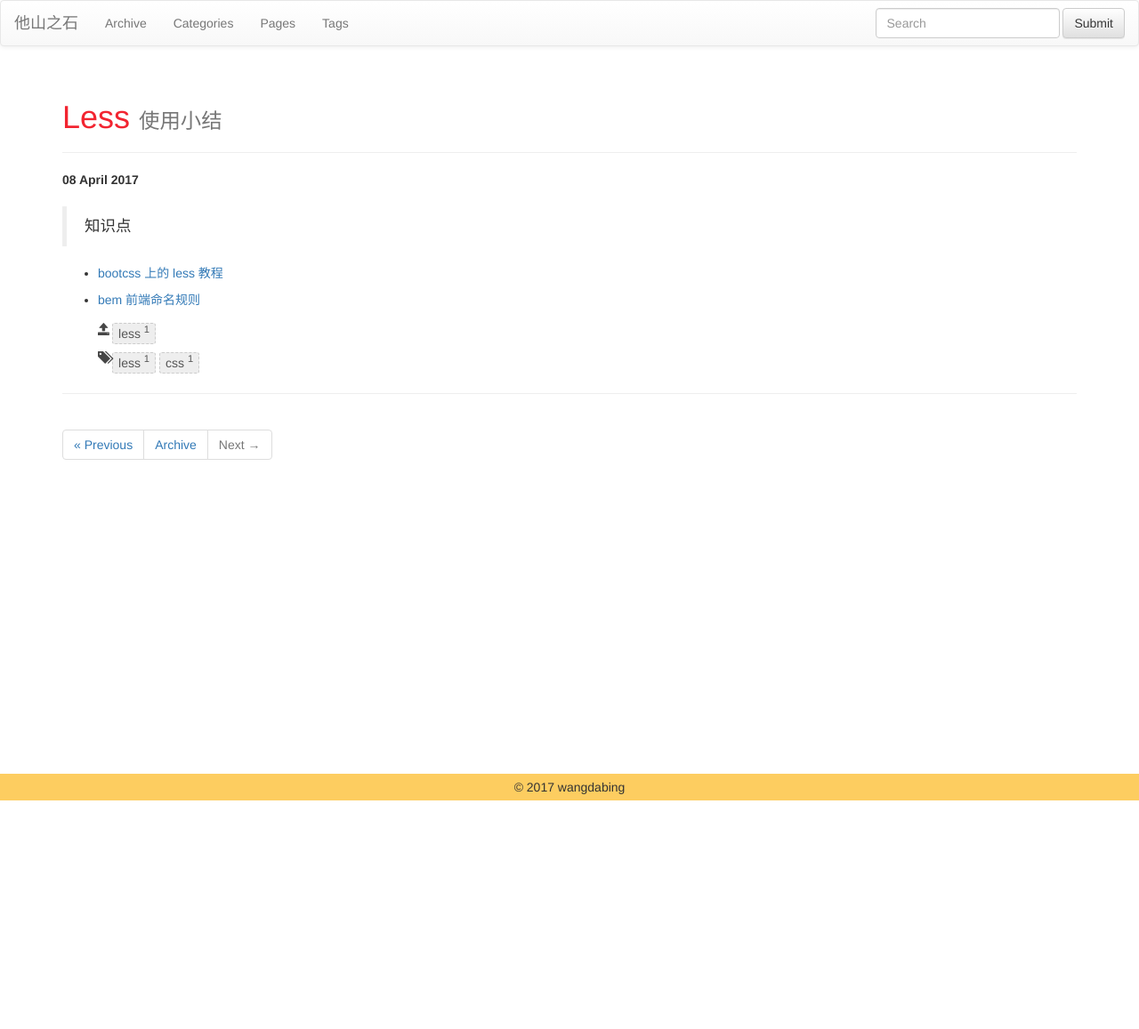
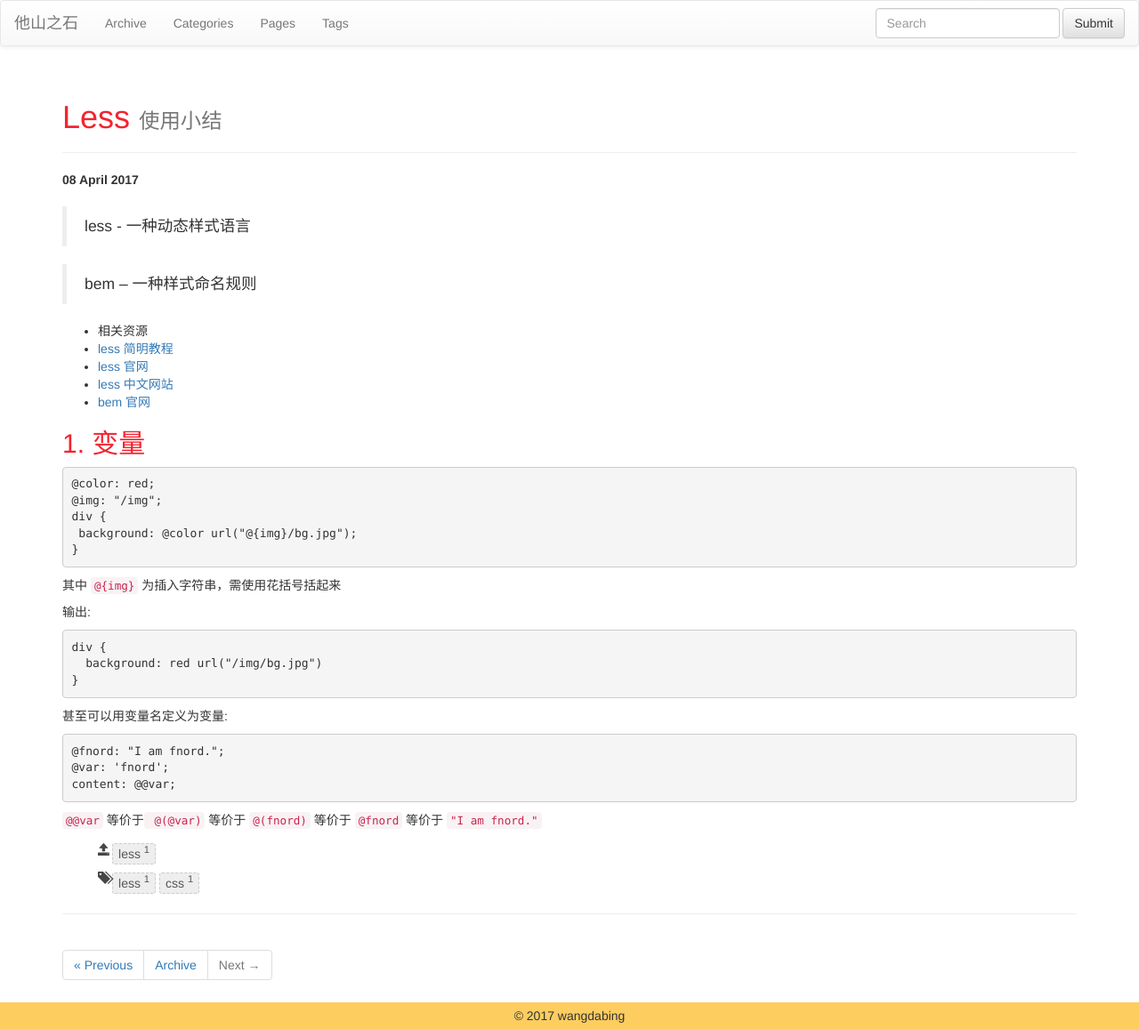
Before and after one commit to wangdabing/wangdabing.github.io, a Jekyll site: the page built from _posts/2017-04-08-less.md, in a window 1280 px wide. Shown: the whole page at 89% size. Built offline with Jekyll 4.4.1, drawn with Linux system fonts in a browser that asks for light colours; nearby versions of some CDN libraries; before the commit the page ends 900 px from its top, so only the background shows below that.

Commit message:
Update 2017-04-08-less.md

````diff
--- a/_posts/2017-04-08-less.md
+++ b/_posts/2017-04-08-less.md
@@ -4,11 +4,42 @@ category : less
 tagline: "使用小结"
 tags : [less, css]
 ---
+> less - 一种动态样式语言
 
-{% include JB/setup %}
+> bem -- 一种样式命名规则
 
-> 知识点
+* 相关资源
+ * [less 简明教程](http://www.bootcss.com/p/lesscss/)
+ * [less 官网](http://lesscss.org/)
+ * [less 中文网站](http://less.bootcss.com/)
+ * [bem 官网](http://getbem.com/)
 
-* [bootcss 上的 less 教程](http://www.bootcss.com/p/lesscss/)
 
-* [bem 前端命名规则](http://getbem.com/introduction/)
+## 1. 变量
+
+```less
+@color: red;
+@img: "/img";
+div {
+ background: @color url("@{img}/bg.jpg");
+}
+```
+其中 `@{img}` 为插入字符串，需使用花括号括起来
+
+输出:
+
+```css
+div {
+  background: red url("/img/bg.jpg")
+}
+```
+
+甚至可以用变量名定义为变量:
+
+```less
+@fnord: "I am fnord.";
+@var: 'fnord';
+content: @@var;
+```
+
+`@@var` 等价于` @(@var)` 等价于 `@(fnord)` 等价于 `@fnord` 等价于 `"I am fnord."`
````
